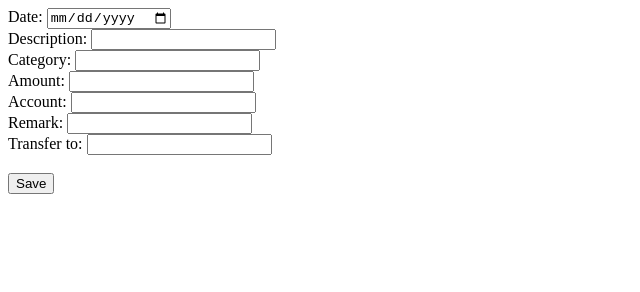
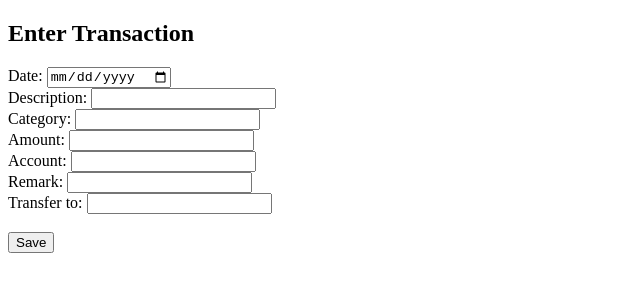
Before and after one commit to yhahn4683/TransactionEntry, a plain HTML site: page index.html in a window 1280 px wide. Shown: the whole page, without its empty margins (0-640 px from the left). Drawn offline with Linux system fonts and the light colour scheme.

Commit message:
Update index.html

```diff
--- a/index.html
+++ b/index.html
@@ -2,8 +2,10 @@
 <html>
   <head>
     <base target="_top">
+    <title>Transaction Entry</title>
   </head>
   <body>
+    <h2>Enter Transaction</h2>
     <form id="transactionForm">
       Date: <input type="date" name="date" required><br>
       Description: <input type="text" name="description" required><br>
```
